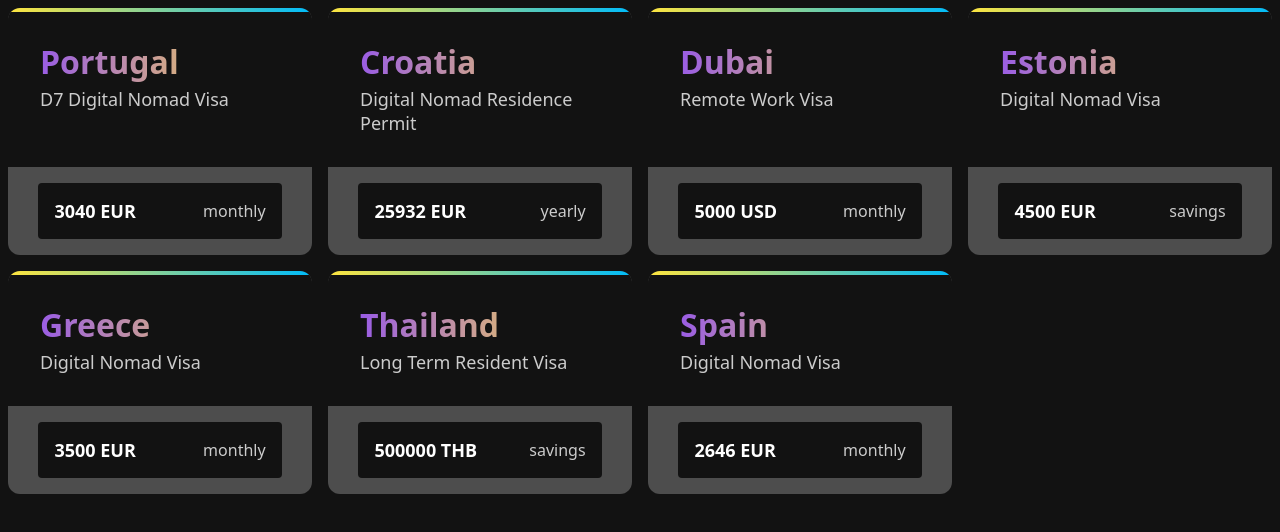
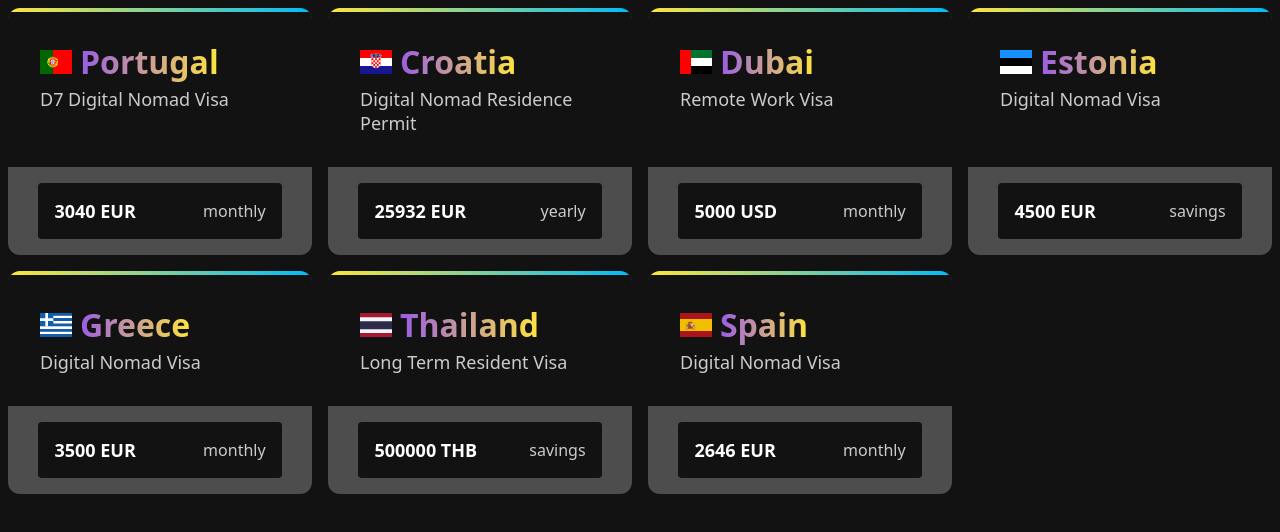
Before and after one commit to andrew-braun/visafilter.com, a SvelteKit app: page / in a window 1280 px wide. Shown: the top 532 px of the page. Built offline with nearby package versions, Linux system fonts and the light colour scheme.

Commit message:
feat: Add country flags to cards

```diff
--- a/package.json
+++ b/package.json
@@ -35,6 +35,7 @@
 		"vitest": "^3.0.0"
 	},
 	"dependencies": {
+		"flag-icons": "^7.3.2",
 		"sass": "^1.83.4"
 	}
 }
--- a/src/components/cards/VisaCard.svelte
+++ b/src/components/cards/VisaCard.svelte
@@ -1,18 +1,22 @@
 <script lang="ts">
 	import type { VisaProgram } from '$root/src/db/visas';
+	import '/node_modules/flag-icons/css/flag-icons.min.css';
 
 	interface VisaCardProps {
 		visa: VisaProgram;
 	}
 
-	const { visa } = $props();
+	const { visa }: VisaCardProps = $props();
 	const { country, programName, financialRequirements, dependentRequirements } = visa;
 	const { name, code } = country;
 </script>
 
 <article class="card">
 	<header class="card-header">
+		<div class="title-container">
+			<span class={`flag fi fi-${code.toLowerCase()}`}></span>
 			<h3 class="country-name">{name}</h3>
+		</div>
 		<p class="program-name">{programName}</p>
 	</header>
 
@@ -58,6 +62,15 @@
 			padding: var(--spacing-lg);
 			background: var(--color-background);
 
+			.title-container {
+				display: flex;
+				align-items: center;
+				gap: var(--spacing-sm);
+
+				.flag {
+					font-size: 1.5em;
+				}
+
 				.country-name {
 					margin: 0;
 					font-size: var(--font-size-xl);
@@ -66,6 +79,7 @@
 					-webkit-background-clip: text;
 					background-clip: text;
 					color: transparent;
+				}
 			}
 
 			.program-name {
```
Also changed, not shown: 1 other file (tests, documents, lock files or other folders). Lines whose indentation alone changed are shown as unchanged.
